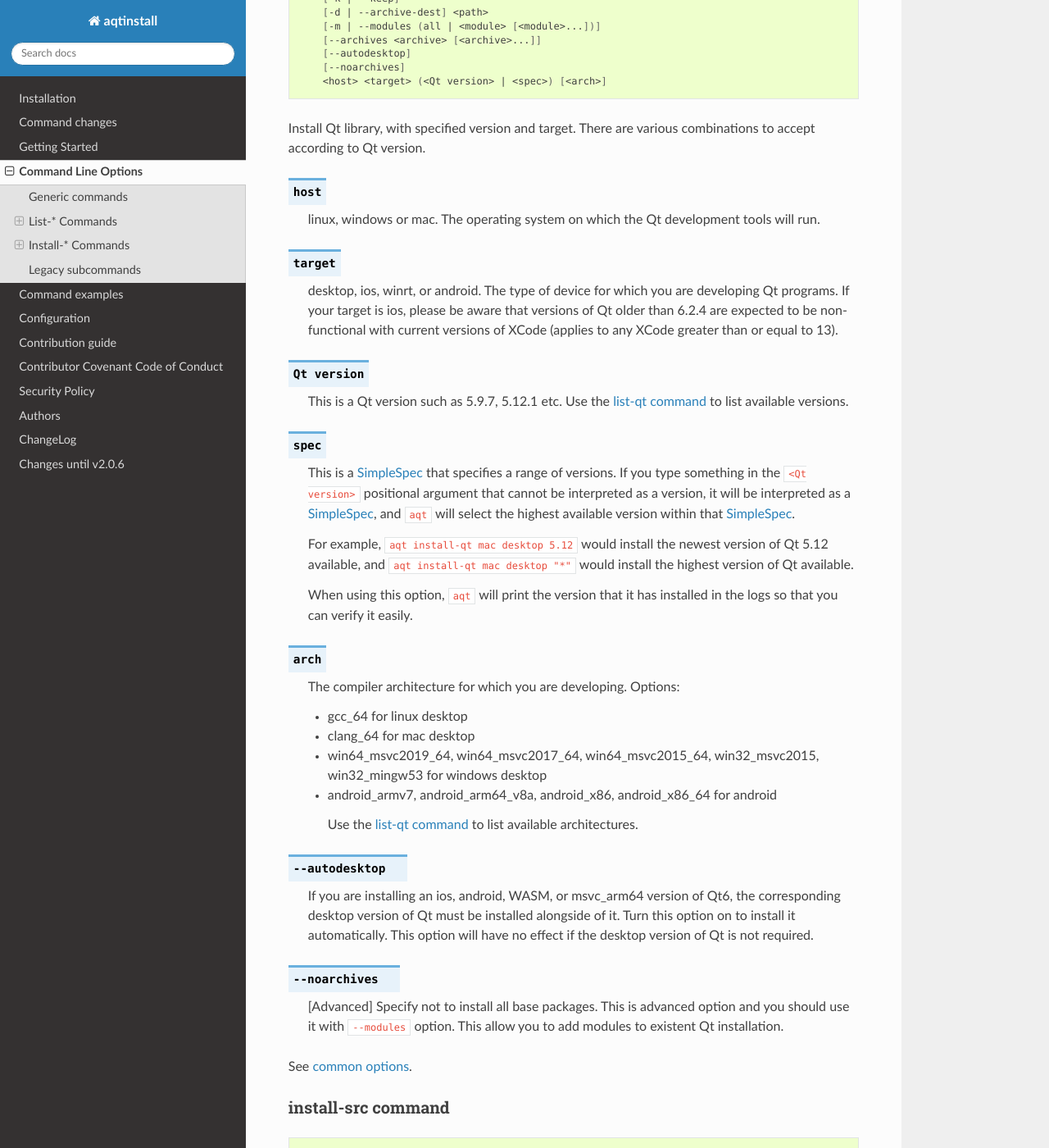
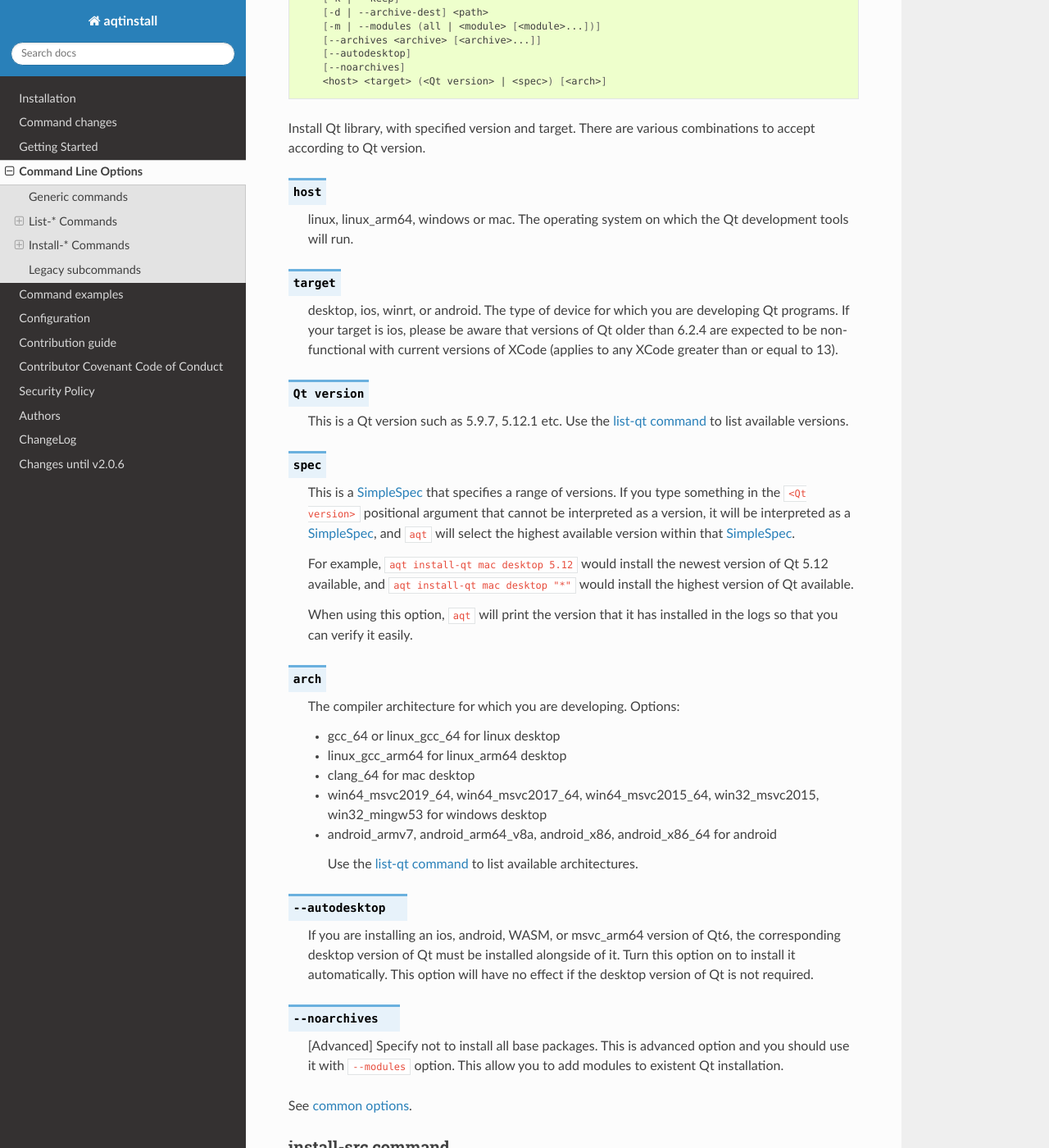
Before and after one commit to miurahr/aqtinstall, a Sphinx documentation site: the page built from docs/cli.rst, in a window 1280 px wide and 1400 px high, scrolled down 8433 px. Shown: the whole window at 82% size. Built offline with Sphinx 7.4.7 and the Read the Docs theme 2.0.0, drawn with Linux system fonts in a browser that asks for light colours; the version number could not be read and is left out; some of the changed text lies outside the part shown.

Commit message:
Update docs

```diff
--- a/docs/CHANGELOG.rst
+++ b/docs/CHANGELOG.rst
@@ -13,6 +13,9 @@
 `Unreleased`_
 =============
 
+Added
+-----
+- Add support for arm64 architecture on linux desktop (#766)
 
 `v3.1.12`_ (2, Mar. 2024)
 =========================
--- a/docs/cli.rst
+++ b/docs/cli.rst
@@ -54,7 +54,7 @@
 
 .. describe:: host
 
-    linux, windows or mac
+    linux, linux_arm64, windows or mac
 
 .. describe:: target
 
@@ -177,7 +177,7 @@
 
 .. describe:: host
 
-    linux, windows or mac
+    linux, linux_arm64, windows or mac
 
 .. describe:: Qt version
 
@@ -217,7 +217,7 @@
 
 .. describe:: host
 
-    linux, windows or mac
+    linux, linux_arm64, windows or mac
 
 .. describe:: Qt version
 
@@ -262,7 +262,7 @@
 
 .. describe:: host
 
-    linux, windows or mac
+    linux, linux_arm64, windows or mac
 
 .. describe:: Qt version
 
@@ -300,7 +300,7 @@
 
 .. describe:: host
 
-    linux, windows or mac
+    linux, linux_arm64, windows or mac
 
 .. describe:: target
 
@@ -502,7 +502,7 @@
 
 .. describe:: host
 
-    linux, windows or mac. The operating system on which the Qt development tools will run.
+    linux, linux_arm64, windows or mac. The operating system on which the Qt development tools will run.
 
 .. describe:: target
 
@@ -533,7 +533,9 @@
 
    The compiler architecture for which you are developing. Options:
 
-   * gcc_64 for linux desktop
+   * gcc_64 or linux_gcc_64 for linux desktop
+
+   * linux_gcc_arm64 for linux_arm64 desktop
 
    * clang_64 for mac desktop
 
@@ -587,7 +589,7 @@
 
 .. describe:: host
 
-    linux, windows or mac
+    linux, linux_arm64, windows or mac
 
 .. describe:: target
 
@@ -647,7 +649,7 @@
 
 .. describe:: host
 
-    linux, windows or mac
+    linux, linux_arm64, windows or mac
 
 .. describe:: target
 
@@ -701,7 +703,7 @@
 
 .. describe:: host
 
-    linux, windows or mac
+    linux, linux_arm64, windows or mac
 
 .. describe:: target
 
@@ -753,7 +755,7 @@
 
 .. describe:: host
 
-    linux, windows or mac
+    linux, linux_arm64, windows or mac
 
 .. describe:: target
 
@@ -802,8 +804,14 @@
 .. code-block:: console
 
     pip install aqtinstall
-    sudo aqt install-qt linux desktop 5.12 win64_mingw73
+    sudo aqt install-qt linux desktop 5.12 gcc_64
 
+Example: Installing the newest LTS version of Qt 6.7 for linux arm64:
+
+.. code-block:: console
+
+    pip install aqtinstall
+    sudo aqt install-qt linux_arm64 desktop 6.7
 
 Example: Installing Android (armv7) Qt 5.13.2:
 
```
Also changed, not shown: docs/getting_started.rst (+8 -2 lines).
